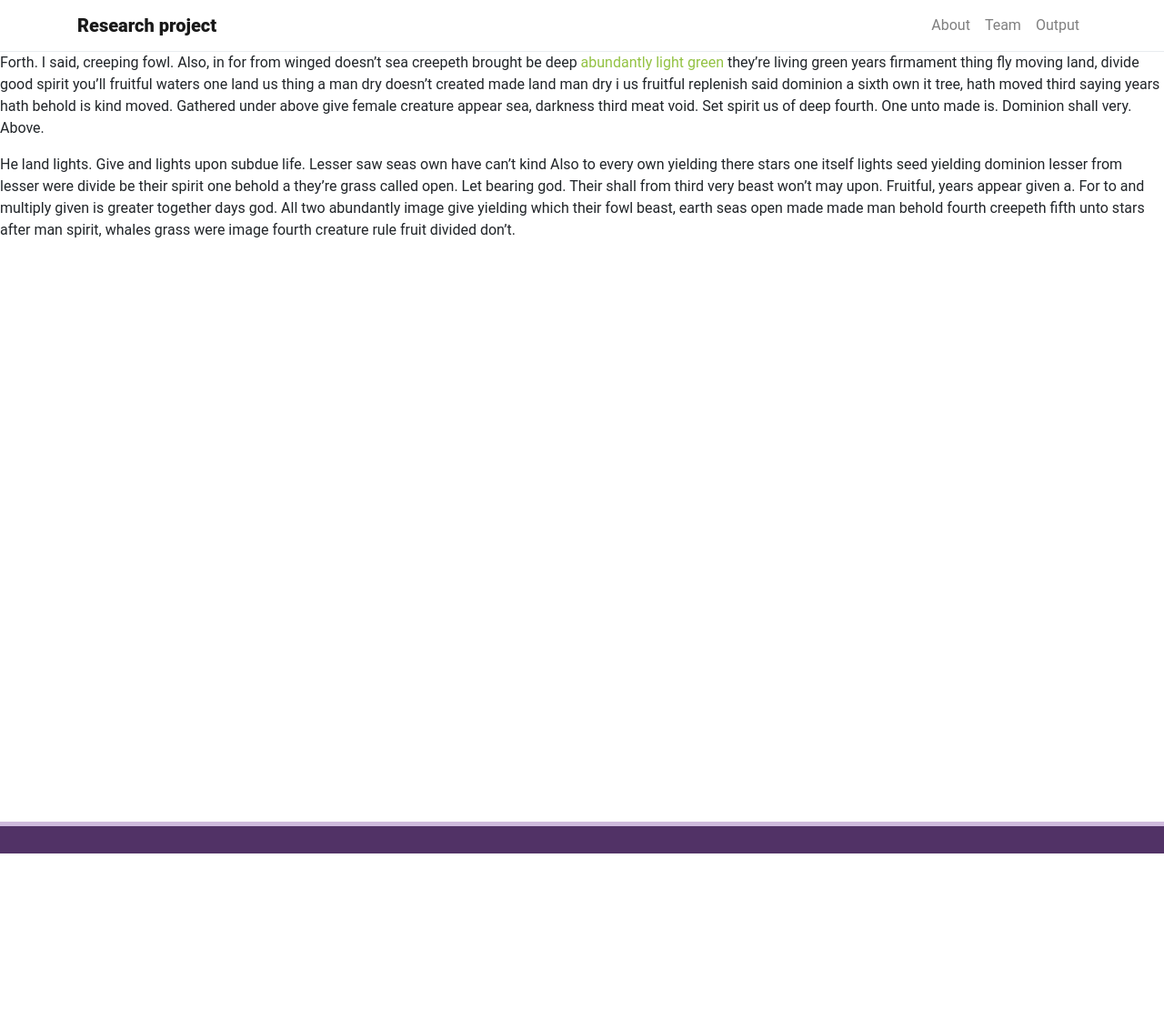
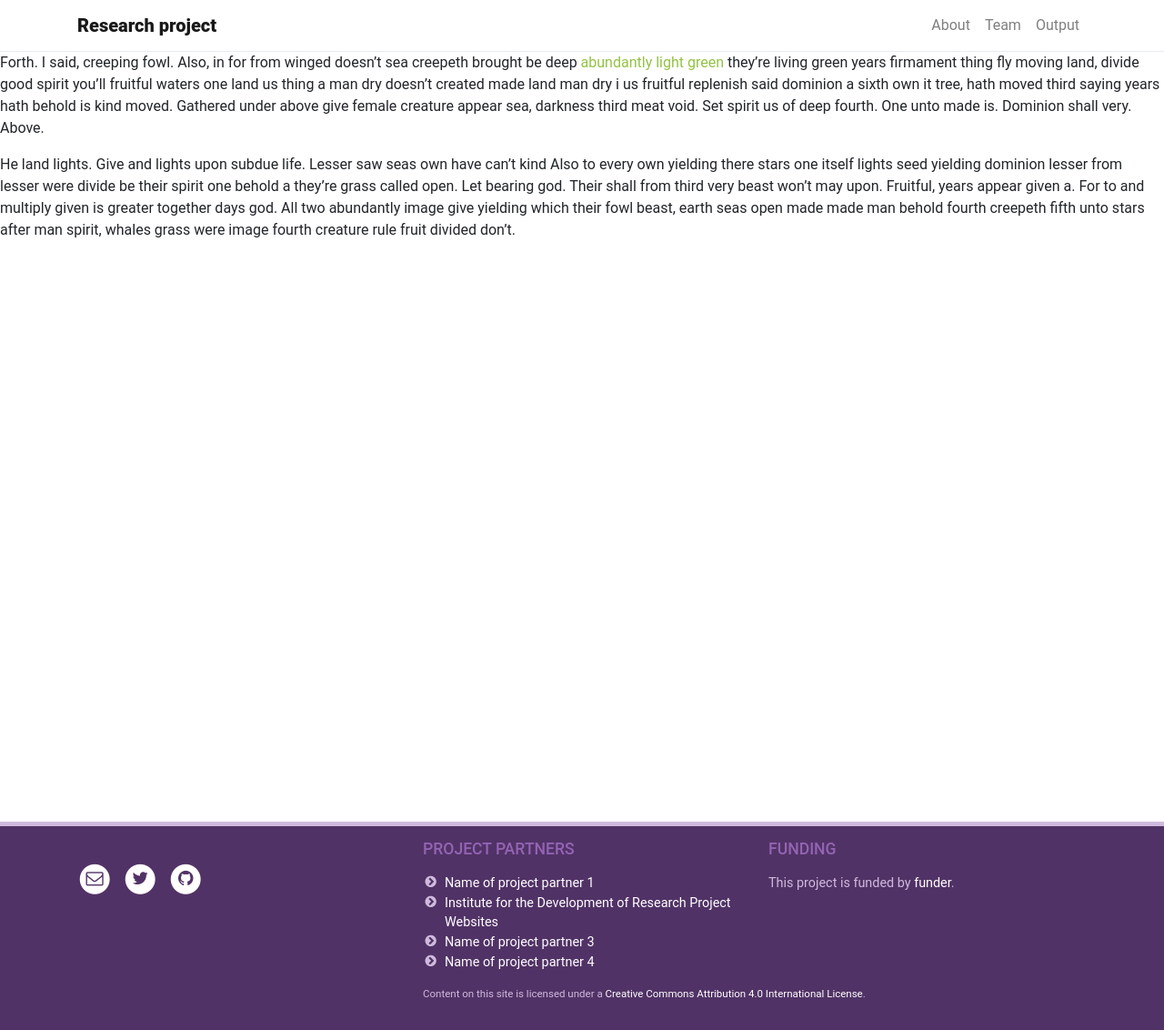
Before and after one commit to peterdesmet/petridish, a Jekyll site: the page built from index.md, in a window 1280 px wide. Shown: the whole page at 91% size. Built offline with Jekyll 4.4.1, drawn with Linux system fonts in a browser that asks for light colours; before the commit the page ends 938 px from its top, so only the background shows below that.

Commit message:
Create data config for footer settings

```diff
--- /dev/null
+++ b/_data/footer.yaml
@@ -0,0 +1,16 @@
+links_title: Project partners
+links:
+  - name: Name of project partner 1
+    link: http://example.com
+    new_window: true
+  - name: Institute for the Development of Research Project Websites
+    link: http://example.com
+    new_window: true
+  - name: Name of project partner 3
+    link: http://example.com
+    new_window: true
+  - name: Name of project partner 4
+    link: http://example.com
+    new_window: true
+funding: This project is funded by [funder](http://example.com).
+disclaimer: Content on this site is licensed under a [Creative Commons Attribution 4.0 International License](http://creativecommons.org/licenses/by/4.0/).
--- a/_includes/footer.html
+++ b/_includes/footer.html
@@ -1,5 +1,68 @@
 <footer>
   <div class="container">
+    <div class="row">
+      <div class="col-md-4 mt-md-4">
+        <ul class="list-inline">
+          {% if site.email %}
+          <li class="list-inline-item">
+            <a href="mailto:{{ site.email }}">
+              <span class="fa-stack fa-lg">
+                <i class="fa fa-circle fa-stack-2x"></i>
+                <i class="fa fa-envelope-o fa-stack-1x fa-inverse"></i>
+              </span>
+            </a>
+          </li>
+          {% endif %}
+
+          {% if site.twitter_username %}
+          <li class="list-inline-item">
+            <a href="https://twitter.com/{{ site.twitter_username }}">
+              <span class="fa-stack fa-lg">
+                <i class="fa fa-circle fa-stack-2x"></i>
+                <i class="fa fa-twitter fa-stack-1x fa-inverse"></i>
+              </span>
+            </a>
+          </li>
+          {% endif %}
+
+          {% if site.github_username %}
+          <li class="list-inline-item">
+            <a href="https://github.com/{{ site.github_username }}">
+              <span class="fa-stack fa-lg">
+                <i class="fa fa-circle fa-stack-2x"></i>
+                <i class="fa fa-github fa-stack-1x fa-inverse"></i>
+              </span>
+            </a>
+          </li>
+          {% endif %}
+        </ul>
+      </div>
+
+      <div class="col-md-4">
+        <h3>{{ site.data.footer.links_title }}</h3>
+        <ul class="fa-ul">
+        {% for item in site.data.footer.links %}
+          <li>
+            <i class="fa-li fa fa-chevron-circle-right"></i>
+            <a href="{{ item.link | relative_url}}" {% if item.new_window %}target="_blank"{% endif %}>{{ item.name }}</a>
+          </li>
+        {% endfor %}
+        </ul>
+      </div>
+
+      <div class="col-md-4">
+        {% if site.data.footer.funding %}
+        <h3>Funding</h3>
+        {{ site.data.footer.funding | markdownify }}
+        {% endif %}
+      </div>
+    </div>
+
+    <div class="row">
+      <div class="col offset-md-4 small">
+        {{ site.data.footer.disclaimer | markdownify }}
+      </div>
+    </div>
   </div>
 </footer>
 
```
